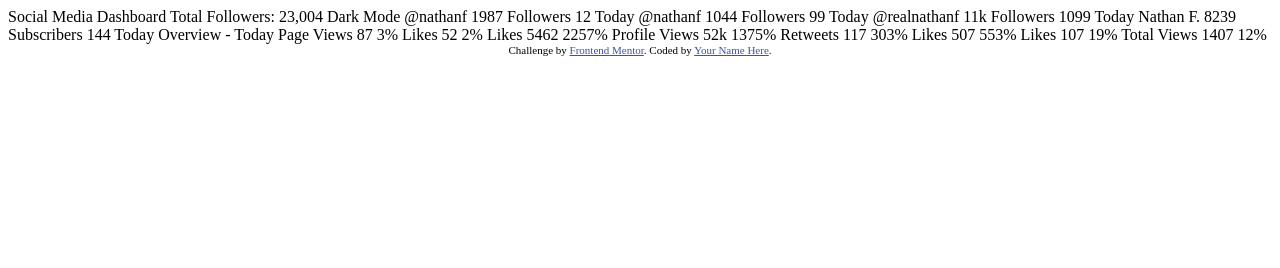
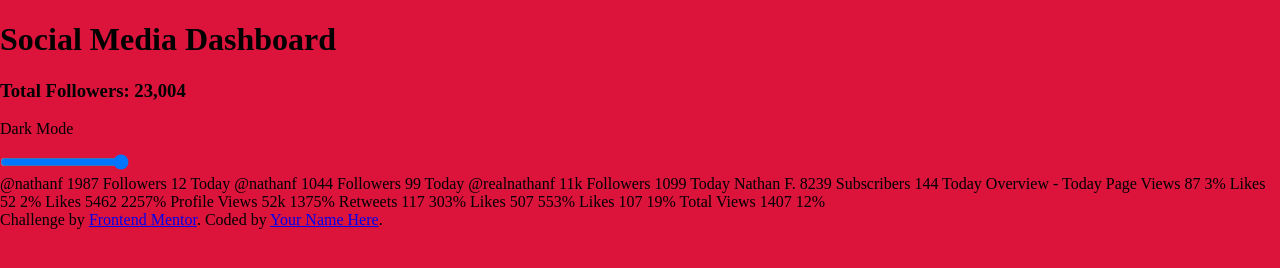
Before and after one commit to jaac97/Social-media-dashboard-with-theme-switcher, a website: page index.html in a window 1280 px wide. Drawn offline with Linux system fonts and the light colour scheme.

Commit message:
Linked style

```diff
--- a/index.html
+++ b/index.html
@@ -1,8 +1,10 @@
 <!DOCTYPE html>
 <html lang="en">
+
 <head>
   <meta charset="UTF-8">
-  <meta name="viewport" content="width=device-width, initial-scale=1.0"> <!-- displays site properly based on user's device -->
+  <meta name="viewport" content="width=device-width, initial-scale=1.0">
+  <!-- displays site properly based on user's device -->
 
   <link rel="icon" type="image/png" sizes="32x32" href="./images/favicon-32x32.png">
 
@@ -10,18 +12,27 @@
   <link rel="preconnect" href="https://fonts.googleapis.com">
   <link rel="preconnect" href="https://fonts.gstatic.com" crossorigin>
   <link href="https://fonts.googleapis.com/css2?family=Inter:wght@400;700&display=swap" rel="stylesheet">
-  <!-- Feel free to remove these styles or customise in your own stylesheet 👍 -->
-  <style>
-    .attribution { font-size: 11px; text-align: center; }
-    .attribution a { color: hsl(228, 45%, 44%); }
-  </style>
+
+  <link rel="stylesheet" href="build/css/main.css">
 </head>
+
 <body>
+  <div class="main main__container">
+    <div class="main__top">
+      <div class="main__left">
+        <h1 class="main__heading">Social Media Dashboard</h1>
+        <h3 class="main__subtitle"> Total Followers: 23,004</h3>
+      </div>
+      <div class="main__right">
+        <p class="main__theme">Dark Mode</p>
+        <input class="main__toggle" type="range" min="1" max="2" />
+      </div>
+    </div>
+  </div>
 
-  Social Media Dashboard
-  Total Followers: 23,004
 
-  Dark Mode
+
+
 
 
 
@@ -86,4 +97,5 @@
     Coded by <a href="#">Your Name Here</a>.
   </div>
 </body>
+
 </html>
```
Also changed, not shown: build/css/main.css (added).
